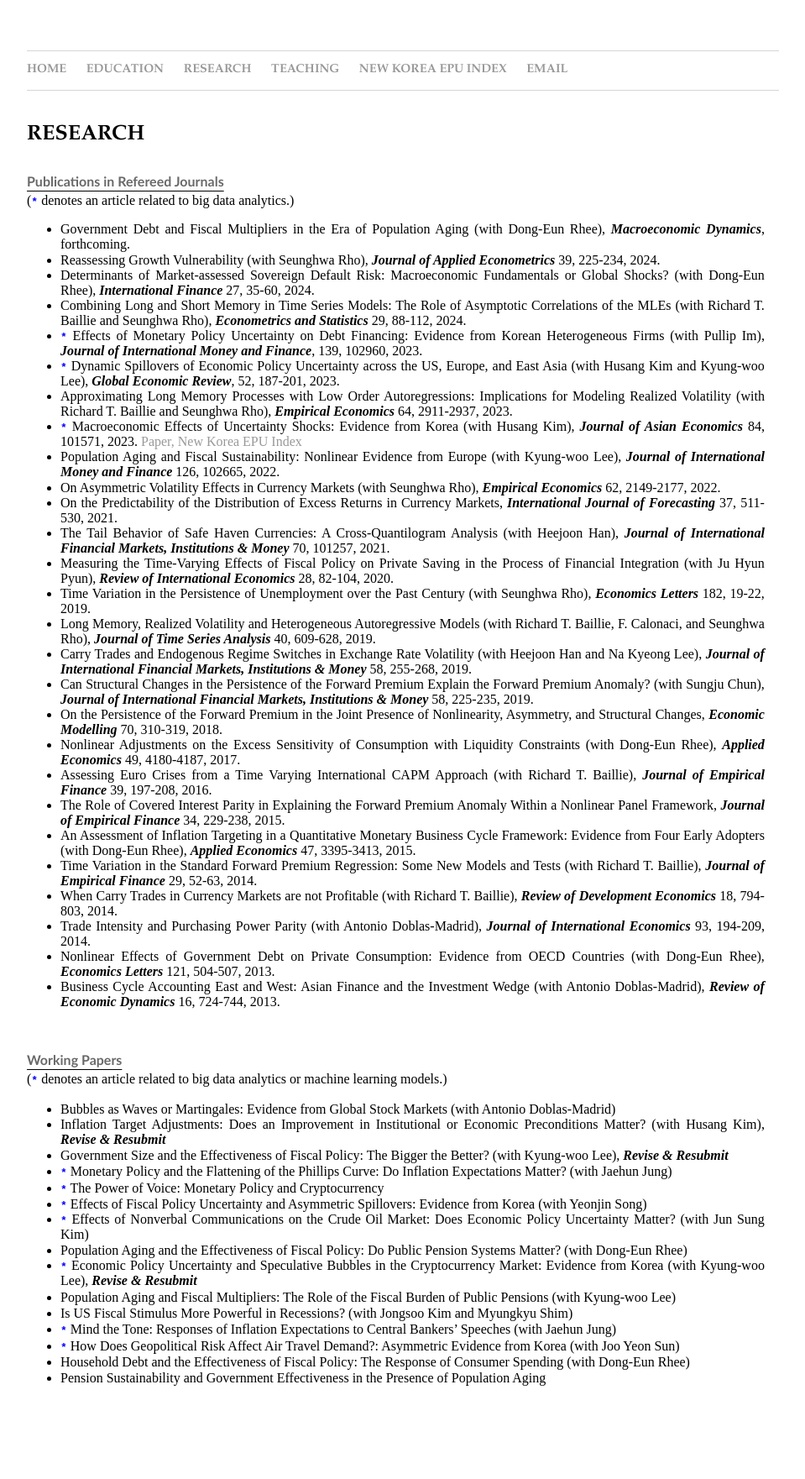
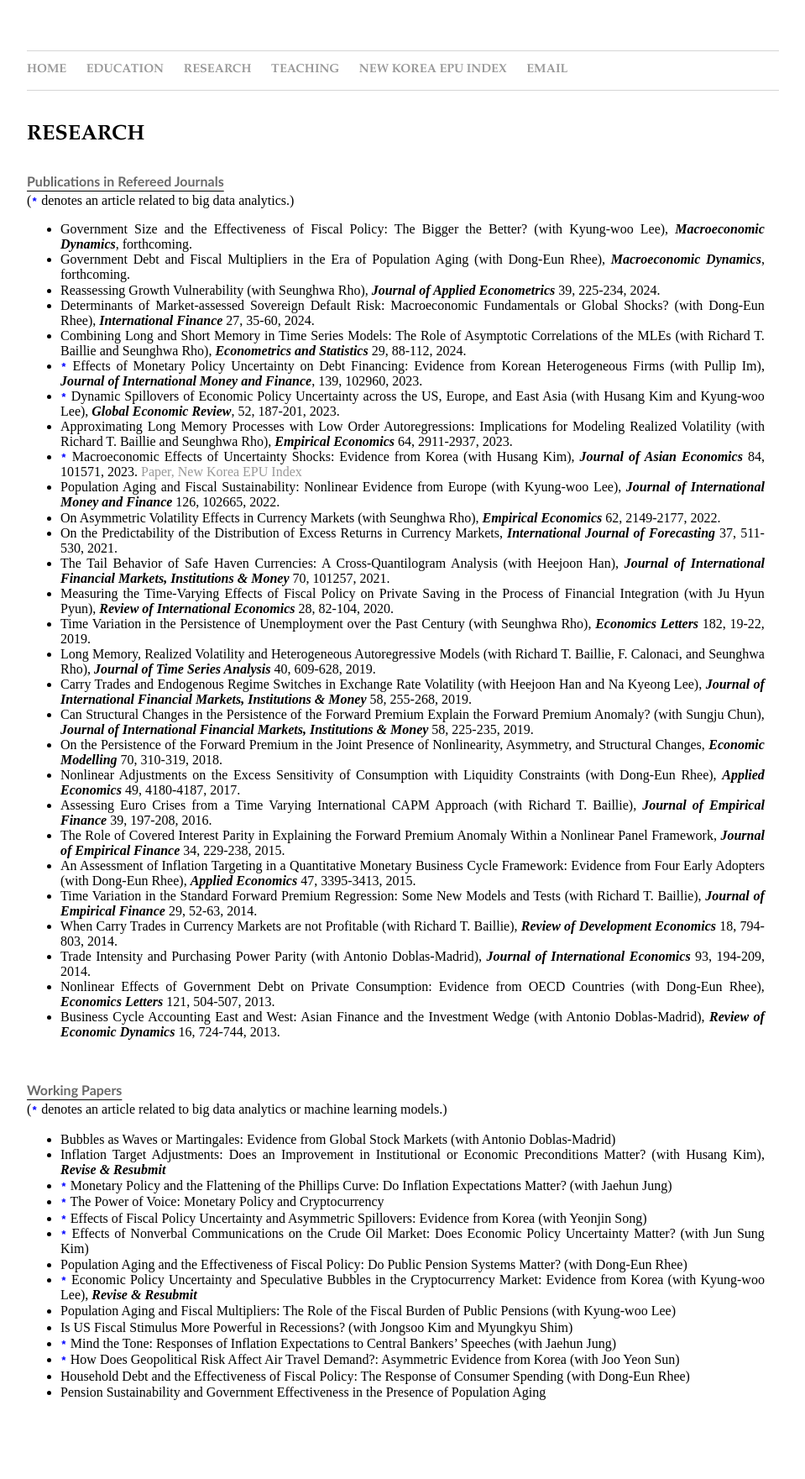
Before and after one commit to dooyeoncho/dooyeoncho.github.io, a Jekyll site: the page built from pages/research.html, in a window 1280 px wide. Shown: the whole page at 84% size, without its empty margins (160-1119 px from the left). Built offline with Jekyll 4.4.1, drawn with Linux system fonts in a browser that asks for light colours.

Commit message:
Update research.html

```diff
--- a/pages/research.html
+++ b/pages/research.html
@@ -24,6 +24,7 @@ span {
 
 <div><b><p style="text-decoration: underline; text-underline-position:under;"><font color="dimgray" face="Gill Sans", sans-serif;>Publications in Refereed Journals</font></p></b></div> </div></li>(<code style="color : blue"><b>*</b></code> denotes an article related to big data analytics.)</li></div>
 		<div><ul>
+			<span><li>Government Size and the Effectiveness of Fiscal Policy: The Bigger the Better? (with Kyung-woo Lee), <em property="italic"><b>Macroeconomic Dynamics</b></em>, forthcoming.</li></span>
 			<span><li>Government Debt and Fiscal Multipliers in the Era of Population Aging (with Dong-Eun Rhee), <em property="italic"><b>Macroeconomic Dynamics</b></em>, forthcoming.</li></span>
                         <span><li>Reassessing Growth Vulnerability (with Seunghwa Rho), <em property="italic"><b>Journal of Applied Econometrics</b></em> 39, 225-234, 2024.</li></span>
 			<span><li>Determinants of Market-assessed Sovereign Default Risk: Macroeconomic Fundamentals or Global Shocks? (with Dong-Eun Rhee), <em property="italic"><b>International Finance</b></em> 27, 35-60, 2024.</li></span>
@@ -59,7 +60,6 @@ span {
 	<ul>
 		<span><li>Bubbles as Waves or Martingales: Evidence from Global Stock Markets (with Antonio Doblas-Madrid)</li></span>
 		<span><li>Inflation Target Adjustments: Does an Improvement in Institutional or Economic Preconditions Matter? (with Husang Kim), <em property="italic"><b>Revise & Resubmit</b></em></li></span>
-		<span><li>Government Size and the Effectiveness of Fiscal Policy: The Bigger the Better? (with Kyung-woo Lee), <em property="italic"><b>Revise & Resubmit</b></em></li></span>
 		<span><li><code style="color : blue"><b>*</b></code> Monetary Policy and the Flattening of the Phillips Curve: Do Inflation Expectations Matter? (with Jaehun Jung)</li></span>
 		<span><li><code style="color : blue"><b>*</b></code> The Power of Voice: Monetary Policy and Cryptocurrency</li></span>
 		<span><li><code style="color : blue"><b>*</b></code> Effects of Fiscal Policy Uncertainty and Asymmetric Spillovers: Evidence from Korea (with Yeonjin Song)</li></span>
```
